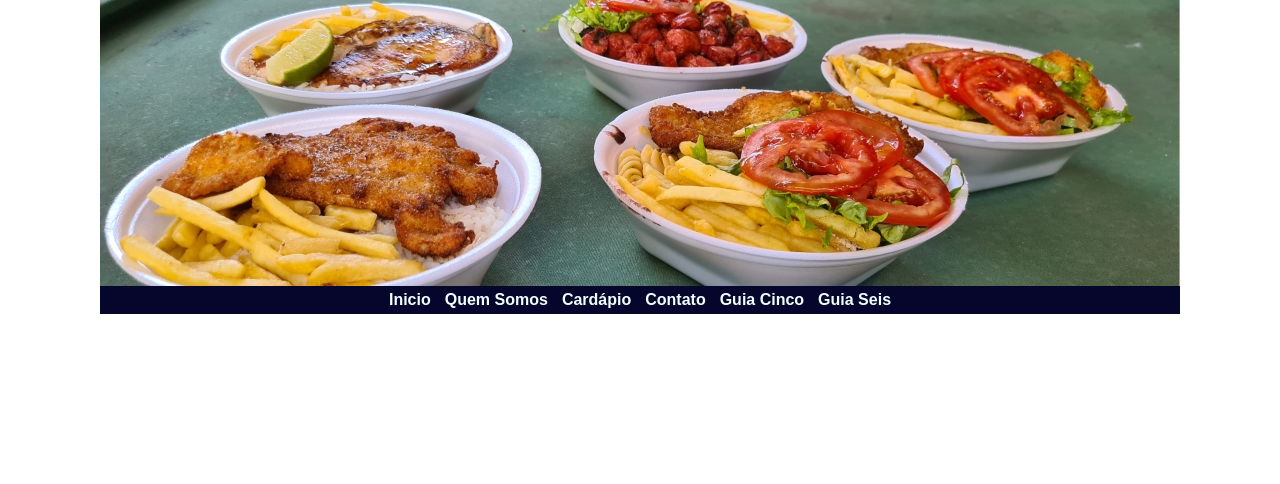
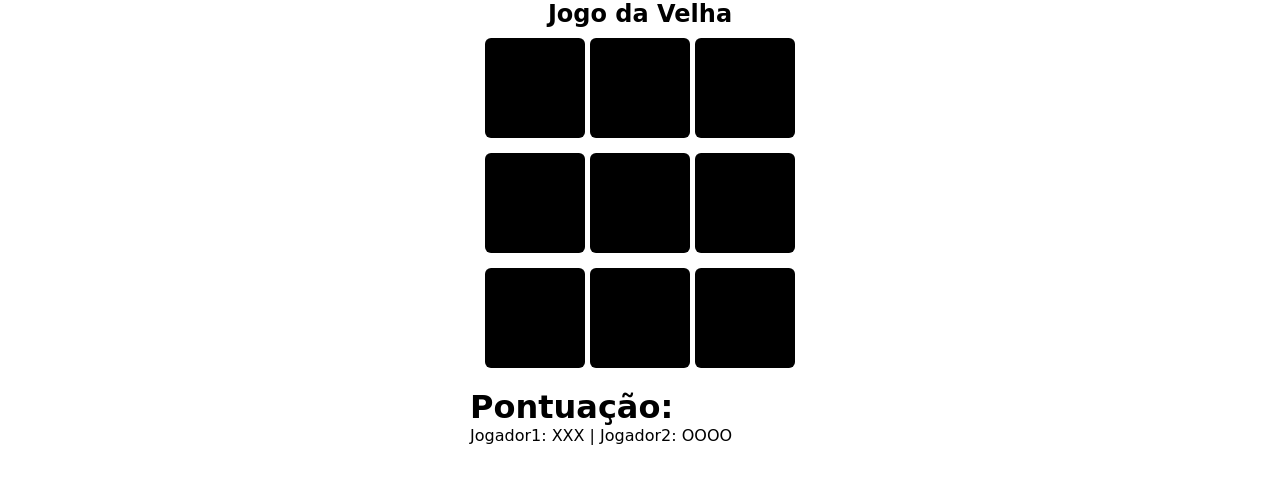
Before and after one commit to LuanNunesDeLima/sitelivre, a plain HTML site: page index.html in a window 1280 px wide. Drawn offline with Linux system fonts and the light colour scheme; a web font is replaced by a local one.

Commit message:
Atualizacao_1.0
Jogo da Velha

```diff
--- a/estilo.css
+++ b/estilo.css
@@ -1,39 +1,46 @@
-body {
-    width: fit-content;
-    margin: 0 auto;
+@import url('https://fonts.googleapis.com/css2?family=Dancing+Script&family=Playpen+Sans:wght@500&family=Roboto&display=swap');
+
+*{
+    margin: 0;
     padding: 0;
 }
 
-header{
-    height: 286px;
+nav{
+    display: flex;
+    justify-content: center;
 }
 
-.barra-menu{
-    background-color: rgb(6, 5, 44);
-}
-.barra-menu ul{
-
-    width: fit-content;
-    margin: 0 auto;
-    padding: 0;
+nav h1{
+    font-family: 'Playpen Sans', cursive, 'Roboto', sans-serif;
 }
 
-.barra-menu ul li{
-    display: inline-block;
-    padding: 5px;
+main{
+    margin: 10px auto;
+    display: flex;
+    justify-content: center;
+    flex-wrap: wrap;
+    gap: 5px;
+    width: 340px;
+    height: 340px;
 }
 
-.barra-menu ul li:hover{
-    background-color: beige;
-    transition-duration: 250ms;
+main div{
+    font-family: 'Dancing Script', cursive;
+    color: aliceblue;
+    text-align: center;
+    font-size: xx-large;
+    width: 100px;
+    height: 100px;
+    background-color: black;
+    border-radius: 6px;
 }
 
-.barra-menu a{
-    color: azure;
-    font-weight: bolder;
-    font-family: sans-serif;
+main div:hover{
+    background-color: darkgrey;
 }
 
-.barra-menu a:hover{
-    color: black;
+footer{
+    font-family: 'Playpen Sans', cursive, 'Roboto', sans-serif;
+    margin: 0 auto;
+    width: 340px
 }
--- a/index.html
+++ b/index.html
@@ -3,24 +3,29 @@
 <head>
     <meta charset="UTF-8">
     <meta name="viewport" content="width=device-width, initial-scale=1.0">
-    <title>Inicio</title>
+    <title>Document</title>
     <link rel="stylesheet" href="estilo.css">
+    <script src="programando.js" defer></script>
 </head>
 <body>
-    <header>
-        <img src="imagens/fundoPainel.jpg" alt="Restaurante">
-    </header>
-    <nav class="barra-menu">
-        <ul>
-            <a href="#"><li>Inicio</li></a>
-            <a href="#"><li>Quem Somos</li></a>
-            <a href="#"><li>Cardápio</li></a>
-            <a href="#"><li>Contato</li></a>
-            <a href="#"><li>Guia Cinco</li></a>
-            <a href="#"><li>Guia Seis</li></a>
-        </ul>
-    </nav>
-    <article></article>
-    <footer></footer>
+    <nav><h1>Jogo da Velha</h1></nav>
+    <main class="tabuleiro">
+        <div onclick="vez = marcarCelula('.celula1', vez);"><h1 class="celula1"></h1></div>
+        <div onclick="vez = marcarCelula('.celula2', vez);"><h1 class="celula2"></h1></div>
+        <div onclick="vez = marcarCelula('.celula3', vez);"><h1 class="celula3"></h1></div>
+        <div onclick="vez = marcarCelula('.celula4', vez);"><h1 class="celula4"></h1></div>
+        <div onclick="vez = marcarCelula('.celula5', vez);"><h1 class="celula5"></h1></div>
+        <div onclick="vez = marcarCelula('.celula6', vez);"><h1 class="celula6"></h1></div>
+        <div onclick="vez = marcarCelula('.celula7', vez);"><h1 class="celula7"></h1></div>
+        <div onclick="vez = marcarCelula('.celula8', vez);"><h1 class="celula8"></h1></div>
+        <div onclick="vez = marcarCelula('.celula9', vez);"><h1 class="celula9"></h1></div>
+    </main>
+
+    <footer>
+        <h1 id="titulo-footer">Pontuação:</h1>
+        <section>
+            <div class="placar"><span class="j1"></span>: XXX | <span class="j2">Isabella</span>: OOOO</div>
+        </section>
+    </footer>
 </body>
 </html>
--- /dev/null
+++ b/programando.js
@@ -0,0 +1,27 @@
+//const texto1 = document.querySelector("footer h1");
+//texto1.textContent = "Jogador da vez: Luan";
+//console.log(texto1.textContent);
+
+let vez = 1;
+let jogador1 = "Jogador1";
+let jogador2 = "Jogador2";
+let placar = [0, 0];
+
+let status1 = document.querySelector(".j1");
+let status2 = document.querySelector(".j2");
+
+status1.textContent = jogador1;
+status2.textContent = jogador2;
+
+function marcarCelula(cel, jogadorDaVez){
+
+    if(jogadorDaVez == 1){
+        document.querySelector(cel).textContent = "X";
+        jogadorDaVez = 2;
+        return jogadorDaVez;
+    }else if(jogadorDaVez == 2){
+        document.querySelector(cel).textContent = "O";
+        jogadorDaVez = 1;
+        return jogadorDaVez;
+    }
+}
```
Also changed, not shown: imagens/cabecalhoPrincipal.jpg (deleted), imagens/fundoPainel.jpg (deleted), 1 other file.
